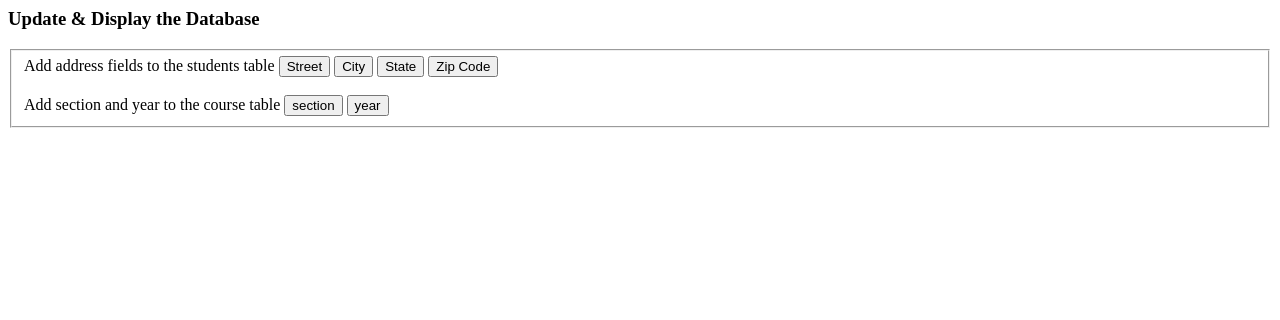
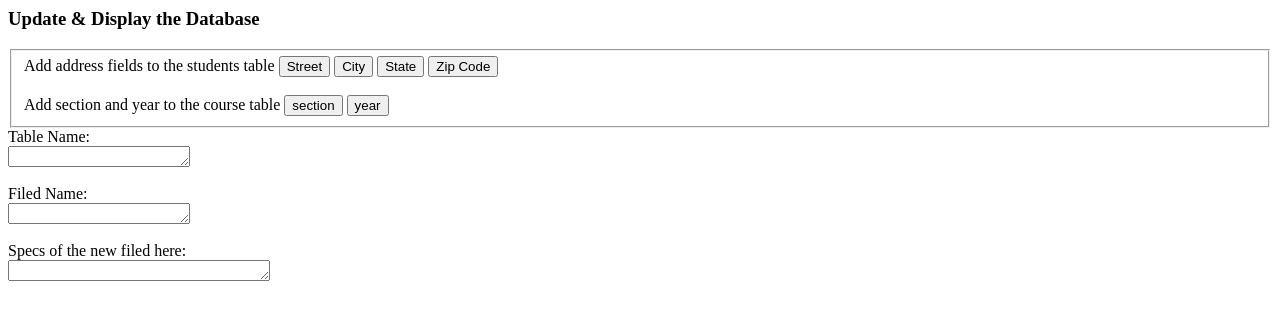
Before and after one commit to lysms/WebDevSys, a PHP site: page /postRequests.php in a window 1280 px wide. Shown: the top 320 px of the page. Run offline with PHP 8.4, Linux system fonts and the light colour scheme; tables that the repository leaves empty hold one stand-in row (values such as "Sample post"); data that the repository does not hold is empty.

Commit message:
Updated case 3 & 4 from Yuhao

```diff
--- a/websys/lab9/reference/postRequests.php
+++ b/websys/lab9/reference/postRequests.php
@@ -54,6 +54,7 @@ if ($dbOk) {
 	//executes the query
 	//$db->query($query);
 
+	// case 1 & case 2
 	if (isset($_POST['tsreet'])) {
 		$query = "ALTER TABLE students ADD Street VARCHAR( 255 ) after phone";
 		$db->query($query);
@@ -80,11 +81,26 @@ if ($dbOk) {
 		$query = "ALTER TABLE courses ADD year INT( 10 ) after section";
 		$db->query($query);
 	}
+
+
+
+	//case 3 & case 4 (Yuhao)
+	if (isset($_GET['createTable']))    {
+		$aTable = $_POST['aTable'];
+		$aFiled = $_POST['aFiled'];
+		$aSpec = $_POST['aSpec'];
+	   $sql=" CREATE TABLE `websyslab9`.$aTable $aFiled $aSpec ";
+	   exit();
+	}
+
+
+
 }
 ?>
 
+<body>
     <h3>Update & Display the Database</h3>
-<form id="addform" name="addform" action="postRequests.php"></form>
+    <form id="addform" name="addform" action="postRequests.php" method="$_POST"></form>
     <fieldset>
         <div class="formData">
             <label class="field" for="addField">Add address fields to the students table</label>
@@ -100,3 +116,28 @@ if ($dbOk) {
             <input type="submit" name="year" value="year">
         </div>
     </fieldset>
+
+
+    <!-- Yuhao case 3 & 4 -->
+
+
+    <form action="?" method="post">
+        <div>
+            <label for="aTable">Table Name:</label>
+            <br>
+            <textarea id="aTable" name="aTable" rows="1" cols="20"></textarea>
+        </div>
+        <br>
+        <div>
+            <label for="aFiled">Filed Name:</label>
+            <br>
+            <textarea id="aFiled" name="aFiled" rows="1" cols="20"></textarea>
+        </div>
+        <br>
+        <div>
+            <label for="aSpec">Specs of the new filed here:</label>
+            <br>
+            <textarea id="aSpec" name="aSpec" rows="1" cols="30"></textarea>
+        </div>
+    </form>
+</body>
```
Lines whose indentation alone changed are shown as unchanged.
